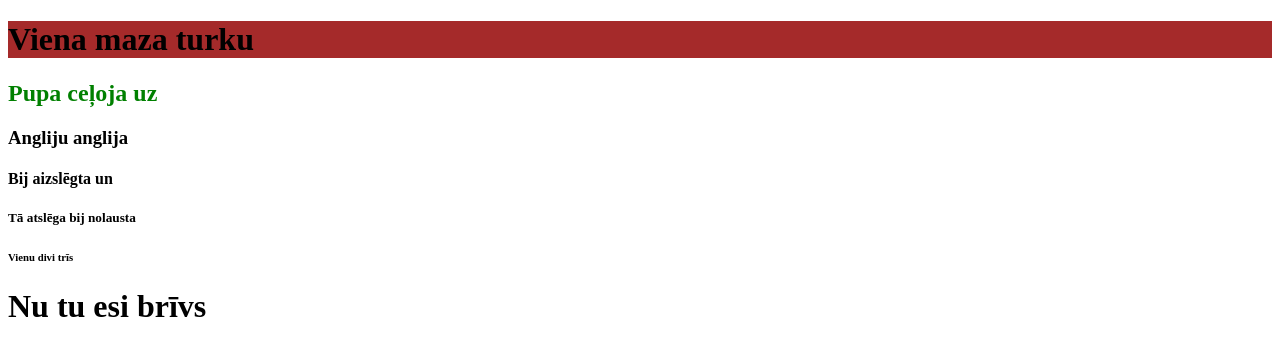
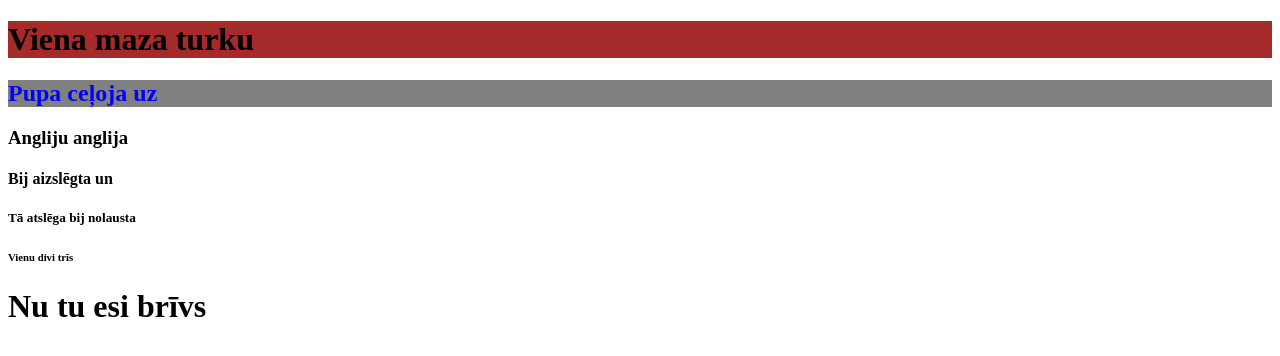
Before and after one commit to Gabitis/w3bpage_style, a plain HTML site: page index.html in a window 1280 px wide. Drawn offline with Linux system fonts and the light colour scheme.

Commit message:
Update index.html

```diff
--- a/index.html
+++ b/index.html
@@ -7,7 +7,7 @@
 <body>
 
 <h1 style="background-color:brown;">Viena maza turku</h1>
-<h2 style="color:green;">Pupa ceļoja uz</h2>
+<h2 style="color:blue;background-color:gray;">Pupa ceļoja uz</h2>
 <h3>Angliju anglija</h3>
 <h4>Bij aizslēgta un</h4>
 <h5>Tā atslēga bij nolausta</h5>
```
